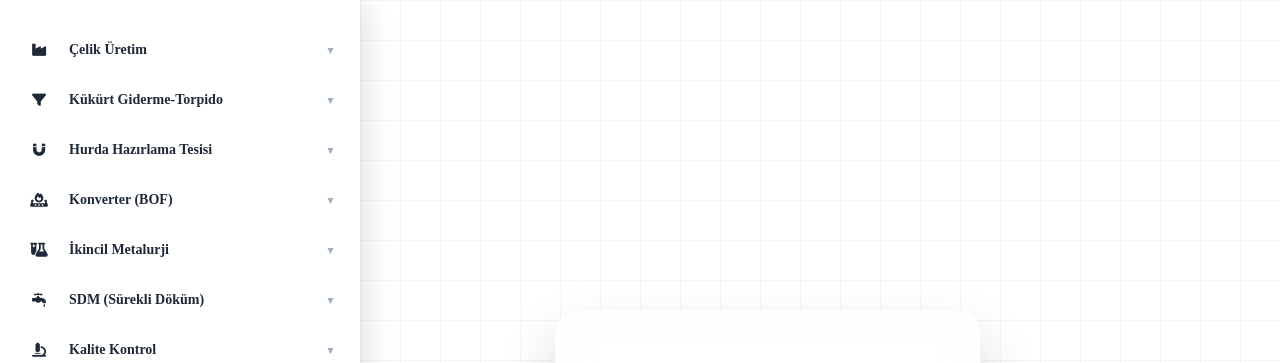
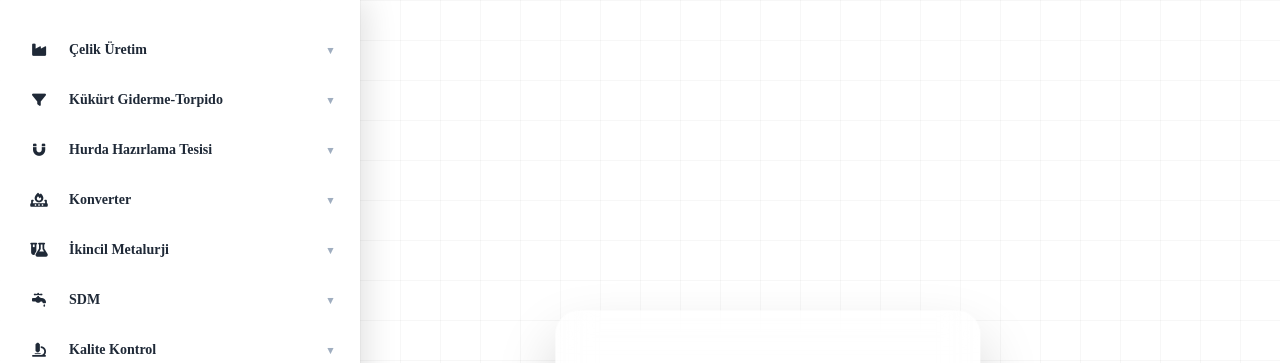
Before and after one commit to serhatblb/sidebar-demo, a plain HTML site: page index.html in a window 1280 px wide. Shown: the top 363 px of the page. Drawn offline with Linux system fonts and the light colour scheme.

Commit message:
isimler duznelndi

```diff
--- a/index.html
+++ b/index.html
@@ -70,7 +70,7 @@
 
             <!-- KONVERTER (BOF) -->
             <!-- İKON: Oksijen üfleme ve yüksek ateş (Bek mantığı) -->
-            <li><a href="#" class="has-submenu"><i class="fa-solid fa-fire-burner"></i> Konverter (BOF)</a>
+            <li><a href="#" class="has-submenu"><i class="fa-solid fa-fire-burner"></i> Konverter</a>
                 <ul class="submenu">
                     <li><a href="#"><i class="fa-solid fa-file-waveform"></i> Konverter Form Raporu</a></li>
                     <!-- İKON: Erimiş metalin dökülme hissi -->
@@ -145,7 +145,7 @@
 
             <!-- SÜREKLİ DÖKÜM (SDM) -->
             <!-- İKON: Kalıplardan aşağı akışı temsilen şelale/su damlası -->
-            <li><a href="#" class="has-submenu"><i class="fa-solid fa-faucet-drip"></i> SDM (Sürekli Döküm)</a>
+            <li><a href="#" class="has-submenu"><i class="fa-solid fa-faucet-drip"></i> SDM</a>
                 <ul class="submenu">
                     <li><a href="#"><i class="fa-solid fa-triangle-exclamation"></i> Yol Kapanma Nedenleri Giriş</a></li>
                     <li><a href="#"><i class="fa-solid fa-filter"></i> Yol Kapanma Seçim</a></li>
```
